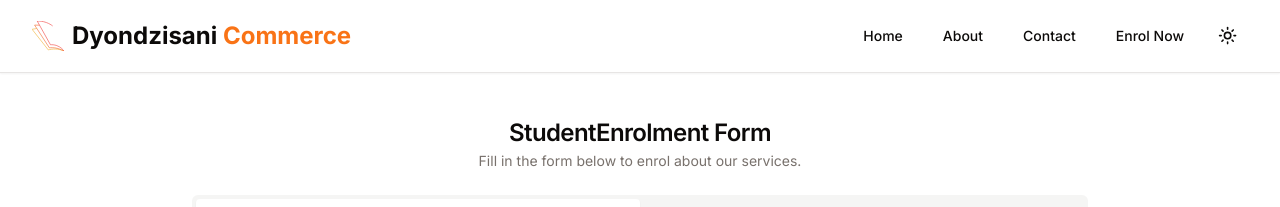
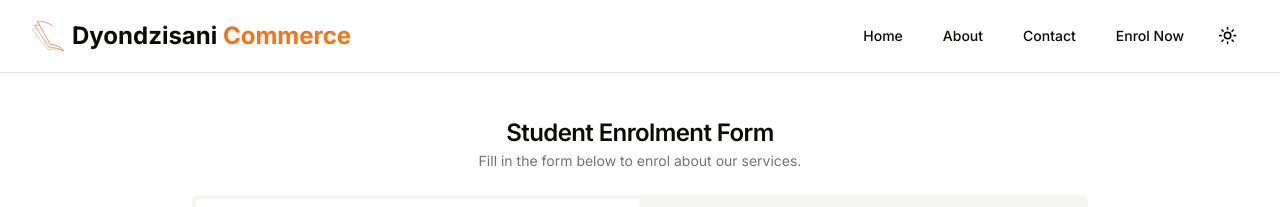
Before and after one commit to jchademwiri/Dyondzisani-Commerce-Official-Website, a Next.js app: page /enrol in a window 1280 px wide. Shown: the top 207 px of the page. Built offline with nearby package versions, Linux system fonts and the light colour scheme.

Commit message:
typo: enrolment form

```diff
--- a/src/app/enrol/page.tsx
+++ b/src/app/enrol/page.tsx
@@ -9,7 +9,7 @@ export default function EnrolmentPage() {
     <div className="container max-w-7xl p-6">
       <section className="mx-auto grid max-w-4xl rounded-sm">
         <CardHeader className="grid place-items-center">
-          <CardTitle>StudentEnrolment Form</CardTitle>
+          <CardTitle>Student Enrolment Form</CardTitle>
           <CardDescription>
             Fill in the form below to enrol about our services.
           </CardDescription>
```
